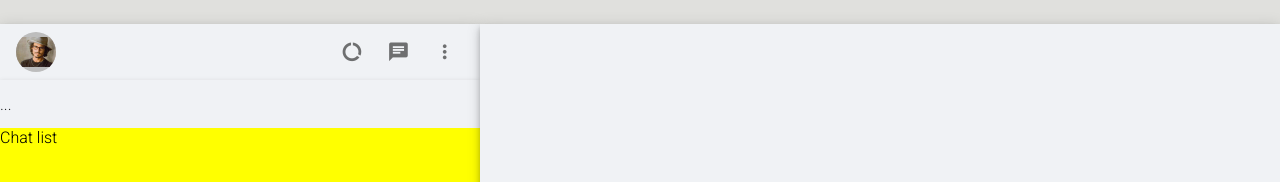
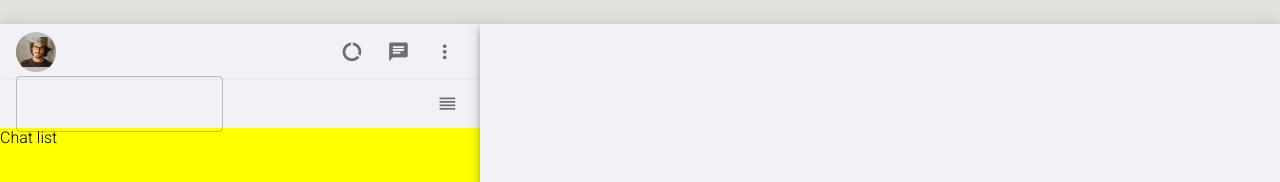
Before and after one commit to EuMarcel0/whatsapp-clone, a React (Vite) app: page / in a window 1280 px wide. Shown: the top 182 px of the page. Built offline with nearby package versions, Linux system fonts and the light colour scheme.

Commit message:
feat: created tootil for icons and buttons

```diff
--- /dev/null
+++ b/src/shared/components/AppTootip.tsx
@@ -0,0 +1,16 @@
+import { Box, Fade, Tooltip } from '@mui/material';
+
+interface TootipProps {
+	title: string;
+	children: JSX.Element;
+}
+
+export const AppTooltip = ({ title, children }: TootipProps) => {
+	return (
+		<Box>
+			<Tooltip title={title} TransitionComponent={Fade} TransitionProps={{ timeout: 600 }}>
+				{children}
+			</Tooltip>
+		</Box>
+	);
+};
--- a/src/shared/components/MainContainer/MainContainer.tsx
+++ b/src/shared/components/MainContainer/MainContainer.tsx
@@ -5,6 +5,7 @@ import AvatarProfile from '../../../assets/images/avatar.jpg';
 import { MenuOptions } from './components/MenuOptions';
 import { ChatsList } from './components/ChatsList';
 import { SvgLogo } from './components/SvgLogo';
+import { AppTooltip } from '../AppTootip';
 
 export const MainContainer = () => {
 	const theme = useTheme();
@@ -43,12 +44,16 @@ export const MainContainer = () => {
 							<CardMedia component='img' src={AvatarProfile} alt='foto_perfil' />
 						</Avatar>
 						<Box display='flex' alignItems='center' justifyContent='center' gap={1}>
+							<AppTooltip title='Ver status'>
 								<IconButton>
 									<Icon sx={{ fontSize: '1.4rem' }}>data_saver_off</Icon>
 								</IconButton>
+							</AppTooltip>
+							<AppTooltip title='Novo chat'>
 								<IconButton>
 									<Icon sx={{ fontSize: '1.4rem' }}>chat</Icon>
 								</IconButton>
+							</AppTooltip>
 							<MenuOptions />
 						</Box>
 					</Box>
--- a/src/shared/components/MainContainer/components/MenuOptions.tsx
+++ b/src/shared/components/MainContainer/components/MenuOptions.tsx
@@ -1,6 +1,7 @@
 import { useState } from 'react';
 import { Box, Icon, IconButton, Menu, MenuItem } from '@mui/material';
 import { useAppThemeContext } from '../../../contexts/ThemeContext';
+import { AppTooltip } from '../../AppTootip';
 
 export const MenuOptions = () => {
 	const [anchorEl, setAnchorEl] = useState<null | HTMLElement>(null);
@@ -22,6 +23,8 @@ export const MenuOptions = () => {
 
 	return (
 		<Box>
+			<AppTooltip title='Menu'>
+
 				<IconButton
 					aria-controls={open ? 'demo-positioned-menu' : undefined}
 					aria-haspopup="true"
@@ -30,6 +33,7 @@ export const MenuOptions = () => {
 				>
 					<Icon sx={{ fontSize: '1.4rem' }}>more_vert_icon</Icon>
 				</IconButton>
+			</AppTooltip>
 			<Menu
 				aria-labelledby="demo-positioned-button"
 				anchorEl={anchorEl}
--- a/src/shared/components/MainContainer/components/SearchInputChat.tsx
+++ b/src/shared/components/MainContainer/components/SearchInputChat.tsx
@@ -1,4 +1,5 @@
-import { Box, Paper, useTheme } from '@mui/material';
+import { Box, Icon, IconButton, Paper, TextField, Tooltip, useTheme } from '@mui/material';
+import { AppTooltip } from '../../AppTootip';
 
 export const SearchInputChat = () => {
 	const theme = useTheme();
@@ -13,8 +14,25 @@ export const SearchInputChat = () => {
 			height='100%'
 			maxHeight={theme.spacing(6)}
 			borderRadius={theme.spacing(0)}
+			paddingY={theme.spacing(1)}
+			paddingX={theme.spacing(2)}
 		>
-			...
+			<Box
+				flex='1'
+			>
+				<TextField
+
+				/>
+			</Box>
+			<AppTooltip
+				title='Ordernar chats'
+			>
+				<Box width={theme.spacing(4)}>
+					<IconButton size='small'>
+						<Icon sx={{ fontSize: '1.3rem' }}>reorder_icon</Icon>
+					</IconButton>
+				</Box>
+			</AppTooltip>
 		</Box>
 	);
 };
--- /dev/null
+++ b/src/shared/index.ts
@@ -0,0 +1 @@
+export * from './components/AppTootip';
```
Lines whose indentation alone changed are shown as unchanged.
